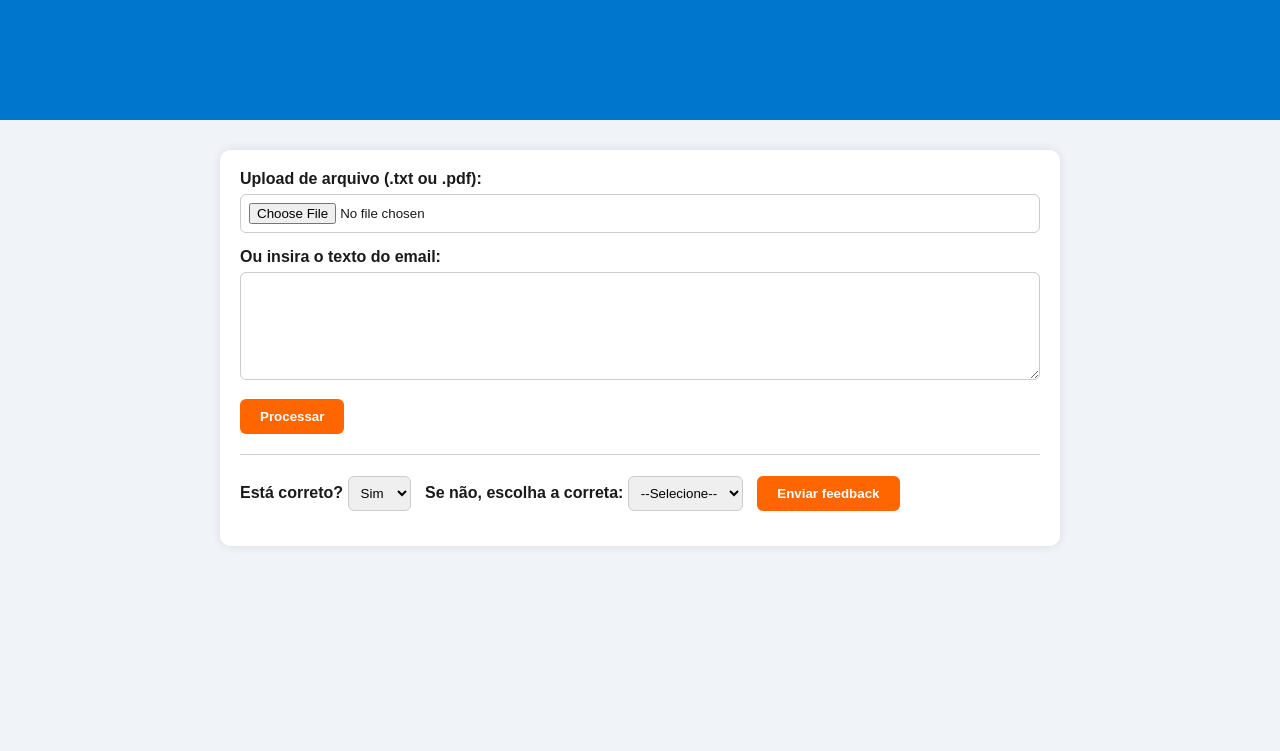
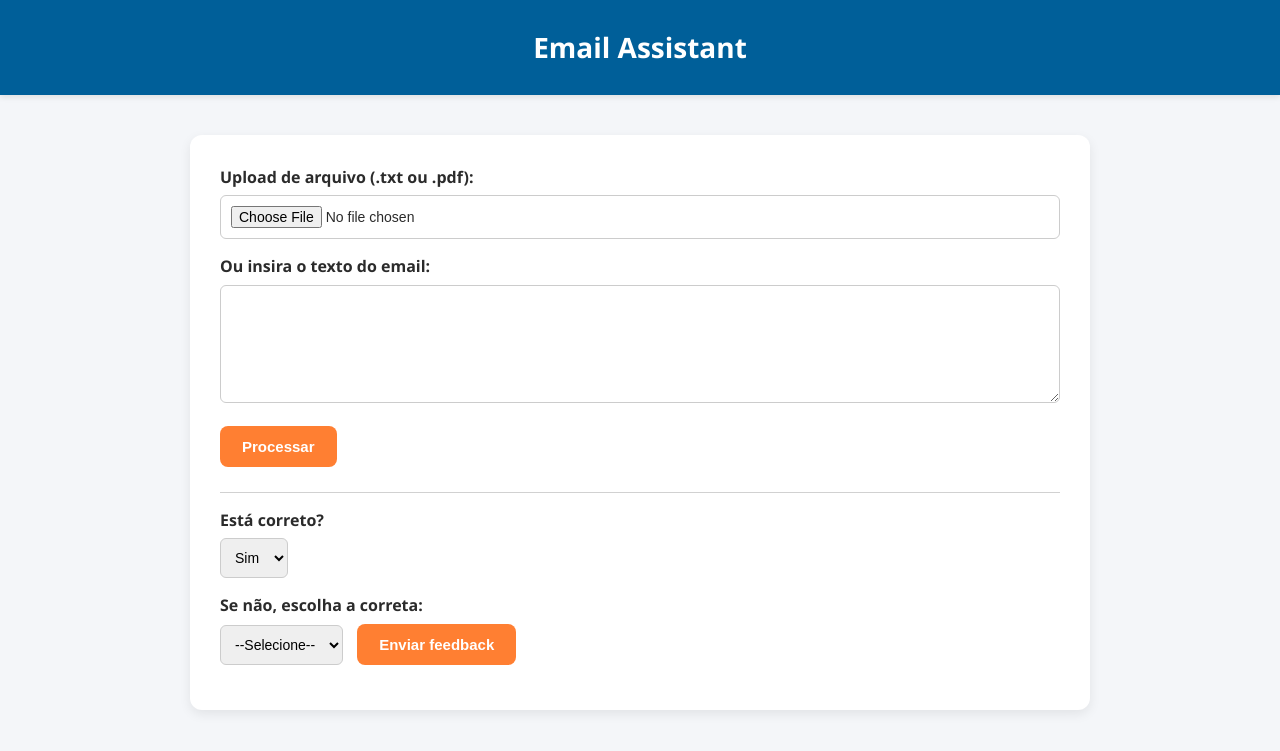
Before and after one commit to LucasMAlc/email-assistant, a FastAPI app: page / in a window 1280 px wide. Shown: the top 751 px of the page. Run offline with FastAPI, Linux system fonts and the light colour scheme; parts of the project's set-up code (start-up, migrations or seed data) failed here and were passed over.

Commit message:
Update style.css

```diff
--- a/static/css/style.css
+++ b/static/css/style.css
@@ -1,98 +1,125 @@
-body {
-    font-family: Arial, sans-serif;
-    background-color: #f0f4f8;
-    color: #1a1a1a;
+/* Reset básico */
+* {
+    box-sizing: border-box;
     margin: 0;
     padding: 0;
 }
 
+body {
+    font-family: 'Segoe UI', Tahoma, Geneva, Verdana, sans-serif;
+    background-color: #f4f6f9;
+    color: #2b2b2b;
+    line-height: 1.6;
+}
+
 header {
-    background-color: #0077cc;
+    background-color: #005f99; /* azul mais sóbrio */
     color: white;
-    padding: 20px;
+    padding: 25px 20px;
     text-align: center;
+    box-shadow: 0 2px 6px rgba(0,0,0,0.1);
+}
+
+header h1 {
+    font-size: 28px;
+    font-weight: 600;
 }
 
 main {
-    max-width: 800px;
-    margin: 30px auto;
-    padding: 20px;
+    max-width: 900px;
+    margin: 40px auto;
+    padding: 30px;
     background-color: white;
-    border-radius: 10px;
-    box-shadow: 0 0 10px rgba(0,0,0,0.1);
+    border-radius: 12px;
+    box-shadow: 0 4px 12px rgba(0,0,0,0.08);
 }
 
-h1 {
-    color: #0077cc;
+h2 {
+    color: #005f99;
+    margin-bottom: 15px;
 }
 
 label {
-    font-weight: bold;
+    font-weight: 600;
+    margin-bottom: 5px;
+    display: block;
 }
 
 input[type="file"], textarea, select {
     width: 100%;
-    padding: 8px;
-    margin-top: 6px;
+    padding: 10px;
     margin-bottom: 15px;
     border-radius: 6px;
     border: 1px solid #ccc;
-    box-sizing: border-box;
+    font-size: 14px;
+}
+
+textarea {
+    resize: vertical;
 }
 
 button {
-    background-color: #ff6600;
+    background-color: #ff7f32; /* laranja formal */
     color: white;
-    padding: 10px 20px;
+    padding: 12px 22px;
     border: none;
-    border-radius: 6px;
+    border-radius: 8px;
     cursor: pointer;
-    font-weight: bold;
+    font-weight: 600;
+    transition: all 0.2s ease;
+    font-size: 15px;
 }
 
 button:hover {
-    background-color: #e65c00;
+    background-color: #e67329;
 }
 
 .content-box {
-    background: #f6f8fa;
-    padding: 10px;
-    border-radius: 6px;
-    margin-bottom: 10px;
+    background: #f0f4f8;
+    padding: 15px;
+    border-radius: 8px;
+    margin-bottom: 15px;
     white-space: pre-wrap;
+    font-family: 'Courier New', monospace;
 }
 
 .category {
-    font-weight: bold;
+    font-weight: 600;
     margin-top: 10px;
+    padding: 10px;
+    border-radius: 8px;
+    display: inline-block;
 }
 
 .category.produtivo {
-    color: green;
+    background-color: #d4edda;
+    color: #155724;
 }
 
 .category.improdutivo {
-    color: gray;
+    background-color: #e2e3e5;
+    color: #6c757d;
 }
 
 .suggestion {
-    background: #fff3e6;
-    padding: 10px;
-    border-radius: 6px;
+    background: #fff4e5;
+    padding: 15px;
+    border-radius: 8px;
     border: 1px solid #e5e7eb;
-    margin-top: 6px;
+    margin-top: 10px;
+    font-size: 14px;
 }
 
 .error {
-    color: darkred;
+    color: #b00020;
     font-weight: bold;
-    margin-bottom: 10px;
+    margin-bottom: 15px;
 }
 
 form.feedback {
-    margin-top: 20px;
-    border-top: 1px solid #ccc;
+    margin-top: 25px;
     padding-top: 15px;
+    border-top: 1px solid #d1d1d1;
 }
 
 form.feedback select {
@@ -102,10 +129,10 @@ form.feedback select {
 }
 
 .download-btn {
-    margin-top: 10px;
-    background-color: #0077cc;
+    margin-top: 12px;
+    background-color: #005f99;
 }
 
 .download-btn:hover {
-    background-color: #005fa3;
+    background-color: #004d80;
 }
```
